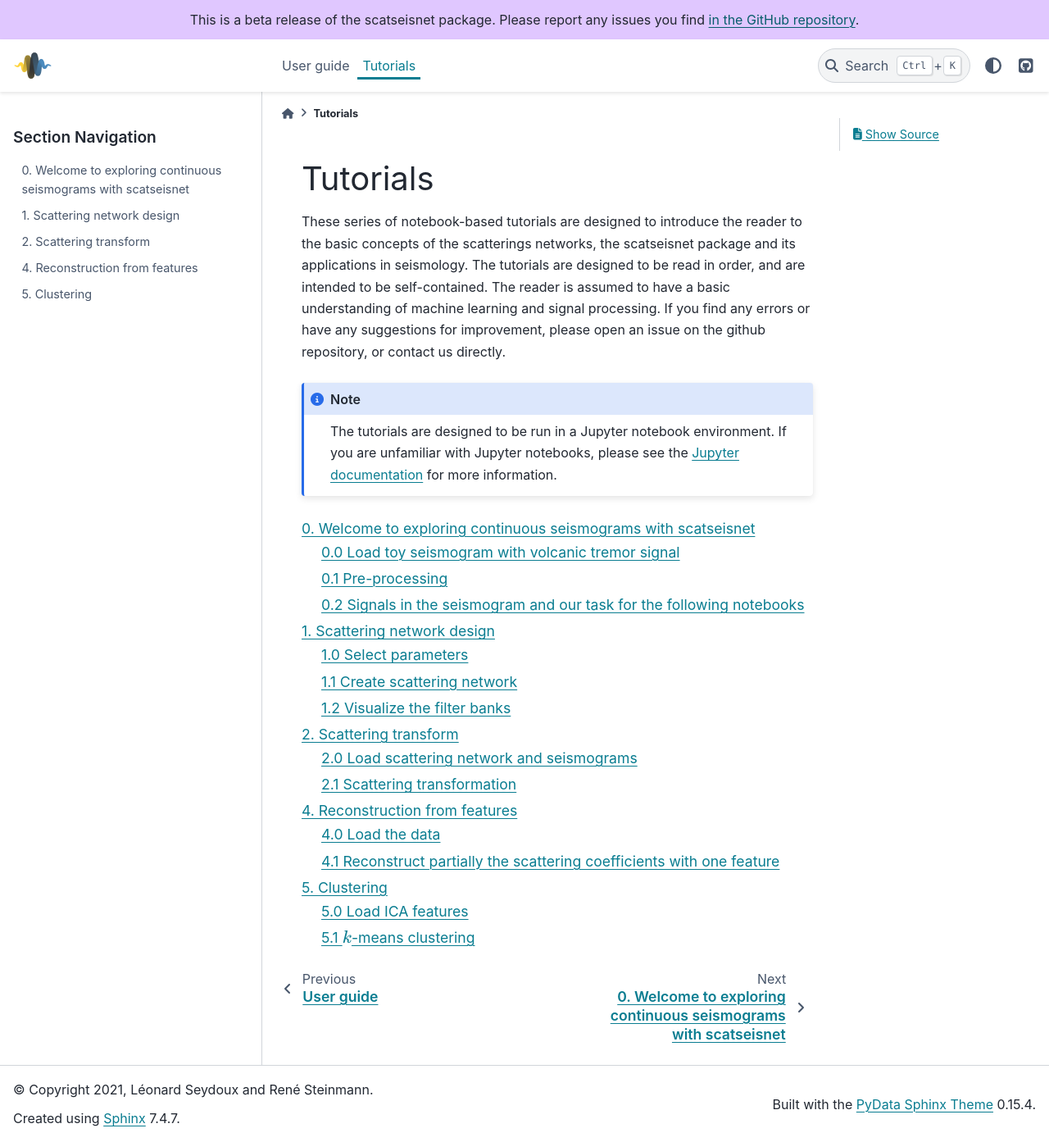
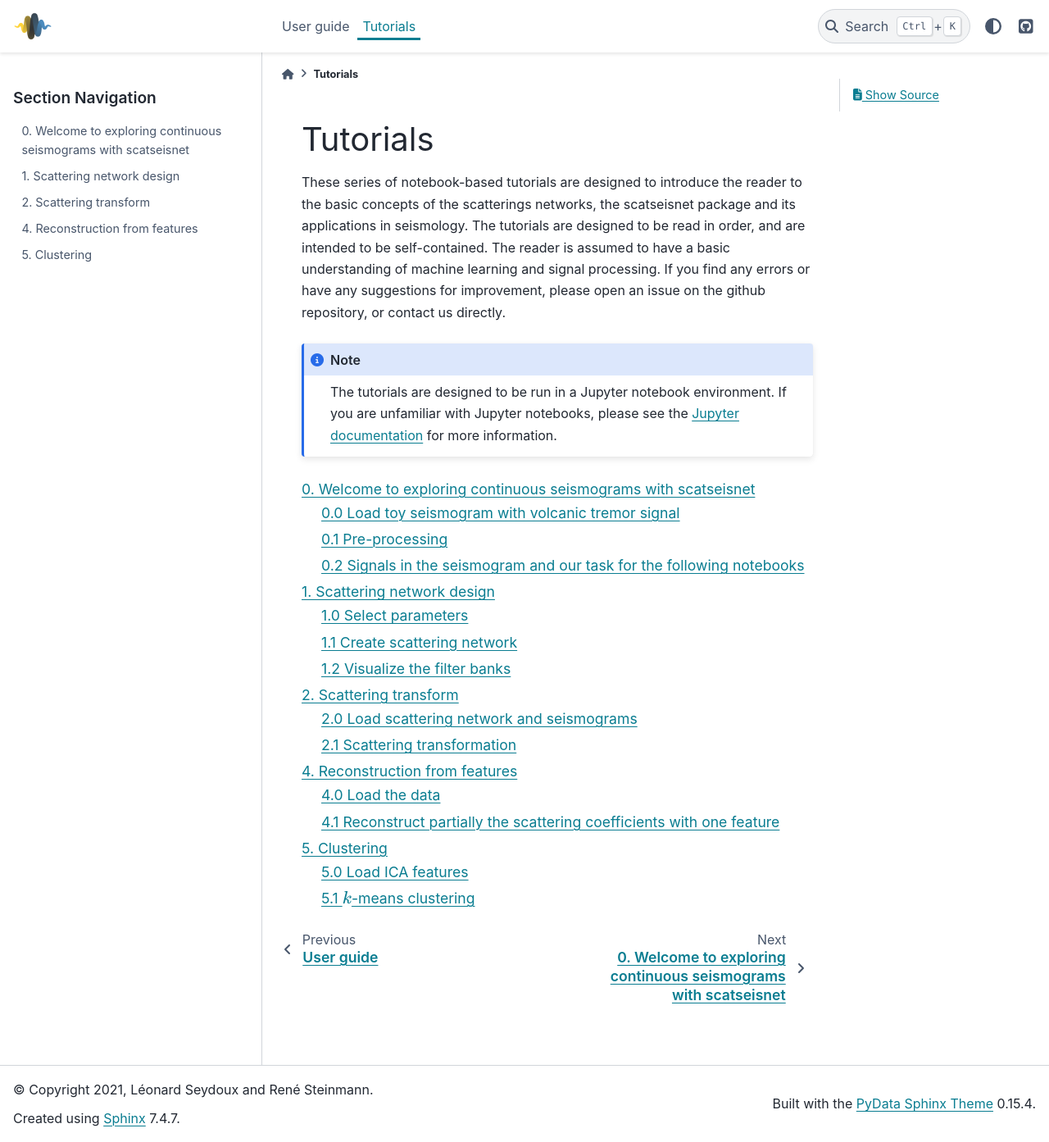
Before and after one commit to scatseisnet/scatseisnet, a Sphinx documentation site: the page built from docs/source/tutorials.rst, in a window 1280 px wide and 1393 px high. Shown: the whole window at 82% size. Built offline with Sphinx 7.4.7 and the PyData theme 0.15.4, drawn with Linux system fonts in a browser that asks for light colours; pages that are not in the unit, such as notebooks, are missing from menus.

Commit message:
Remove beta version banner from documentation

```diff
--- a/docs/source/conf.py
+++ b/docs/source/conf.py
@@ -67,7 +67,6 @@ html_theme_options = {
     "pygment_light_style": "tango",
     "pygment_dark_style": "monokai",
     "github_url": "https://github.com//scatseisnet/scatseisnet",
-    "announcement": "This is a beta release of the scatseisnet package. Please report any issues you find <a href=https://github.com/scatseisnet/scatseisnet/issues>in the GitHub repository</a>.",
 }
 
 html_context = {
```
